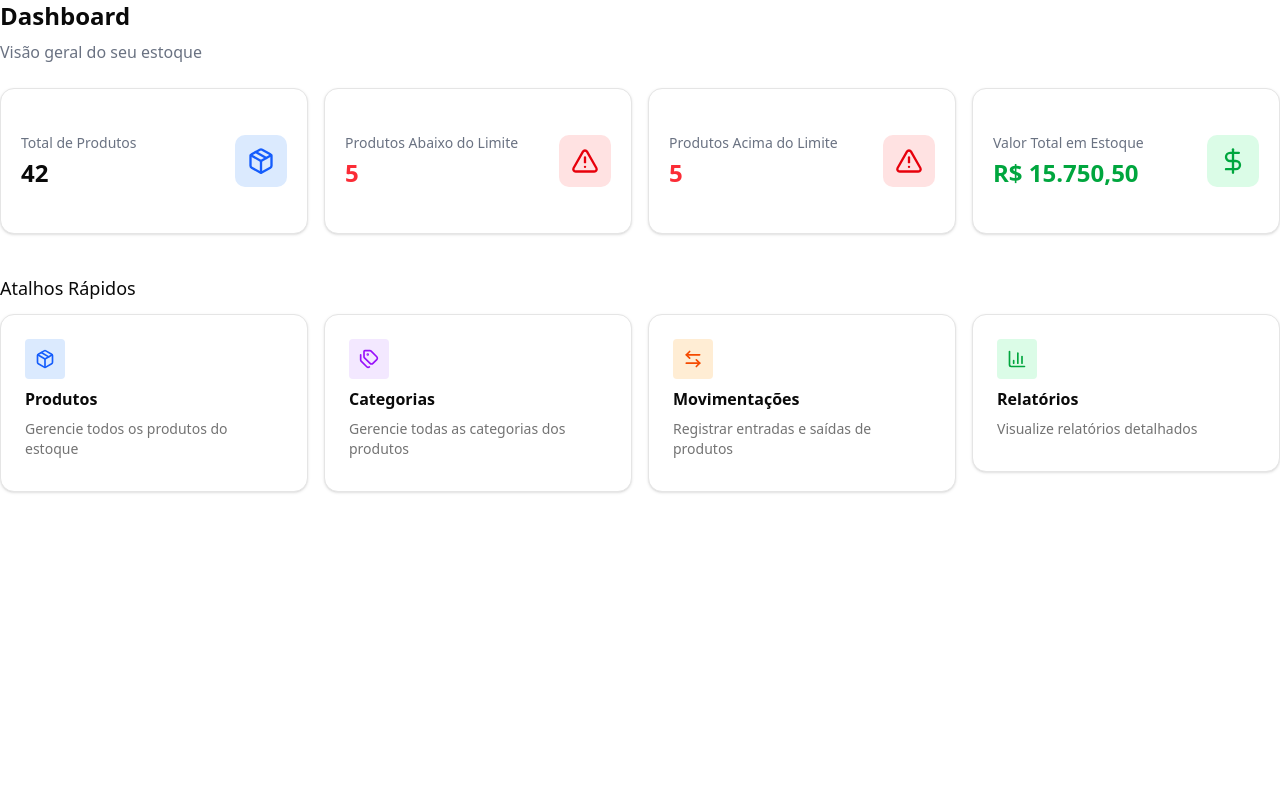
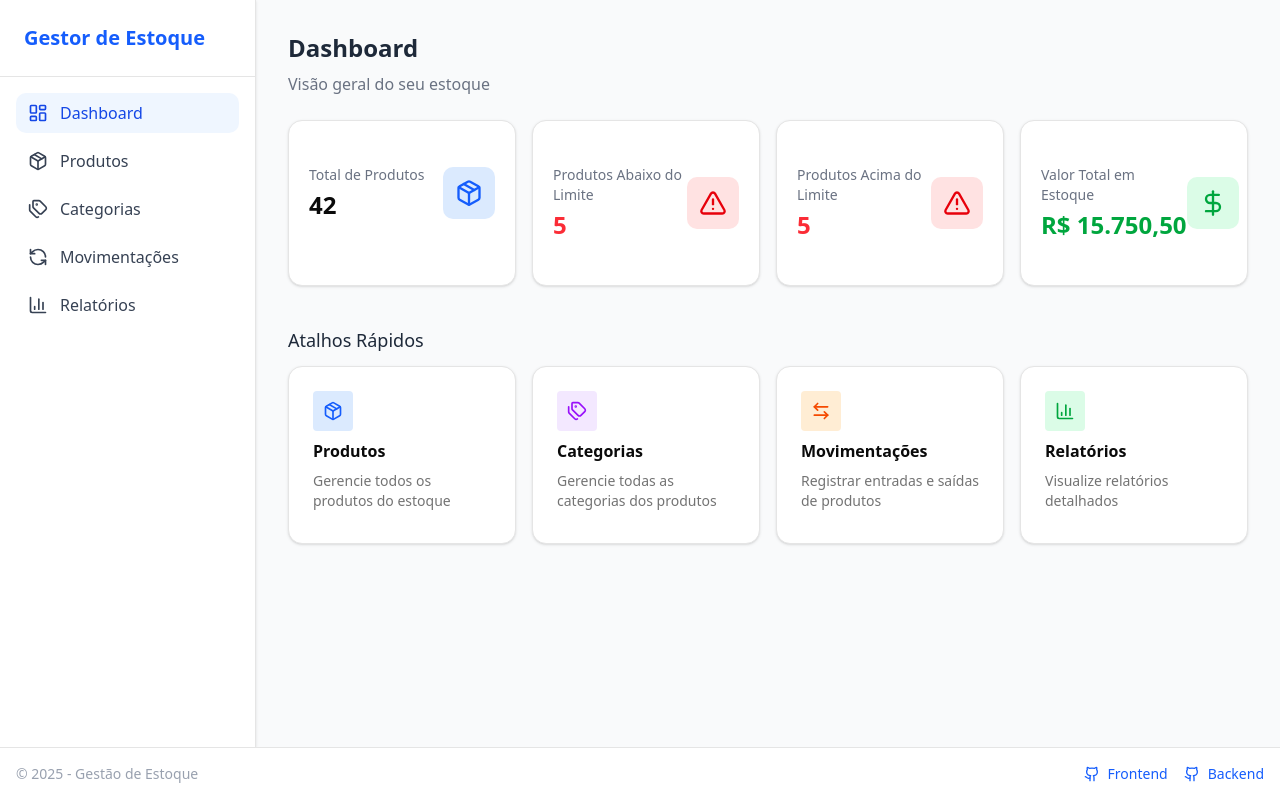
Before and after one commit to tulioanesio/ProductStorage-Front, a React (Vite) app: page / in a window 1280 px wide. Built offline with nearby package versions, Linux system fonts and the light colour scheme.

Commit message:
feat: reorganizar rotas dentro do MainLayout

```diff
--- a/src/App.tsx
+++ b/src/App.tsx
@@ -1,20 +1,25 @@
+// src/App.tsx
 import { BrowserRouter, Route, Routes } from "react-router-dom";
+import "./index.css";
+
 import Dashboard from "./pages/dashboard";
-import "./index.css";
 import Produto from "./pages/produto";
 import Categoria from "./pages/categoria";
 import Movimentacao from "./pages/movimentacao";
 import Relatorio from "./pages/relatorio";
+import MainLayout from "./layouts/MainLayout";
 
 function App() {
   return (
     <BrowserRouter>
       <Routes>
-        <Route path="/" element={<Dashboard />} />
-        <Route path="/produtos" element={<Produto />} />
-        <Route path="/categorias" element={<Categoria />} />
-        <Route path="/movimentacoes" element={<Movimentacao />} />
-        <Route path="/relatorios" element={<Relatorio />} />
+        <Route element={<MainLayout />}>
+          <Route path="/" element={<Dashboard />} />
+          <Route path="/produtos" element={<Produto />} />
+          <Route path="/categorias" element={<Categoria />} />
+          <Route path="/movimentacoes" element={<Movimentacao />} />
+          <Route path="/relatorios" element={<Relatorio />} />
+        </Route>
       </Routes>
     </BrowserRouter>
   );
```
